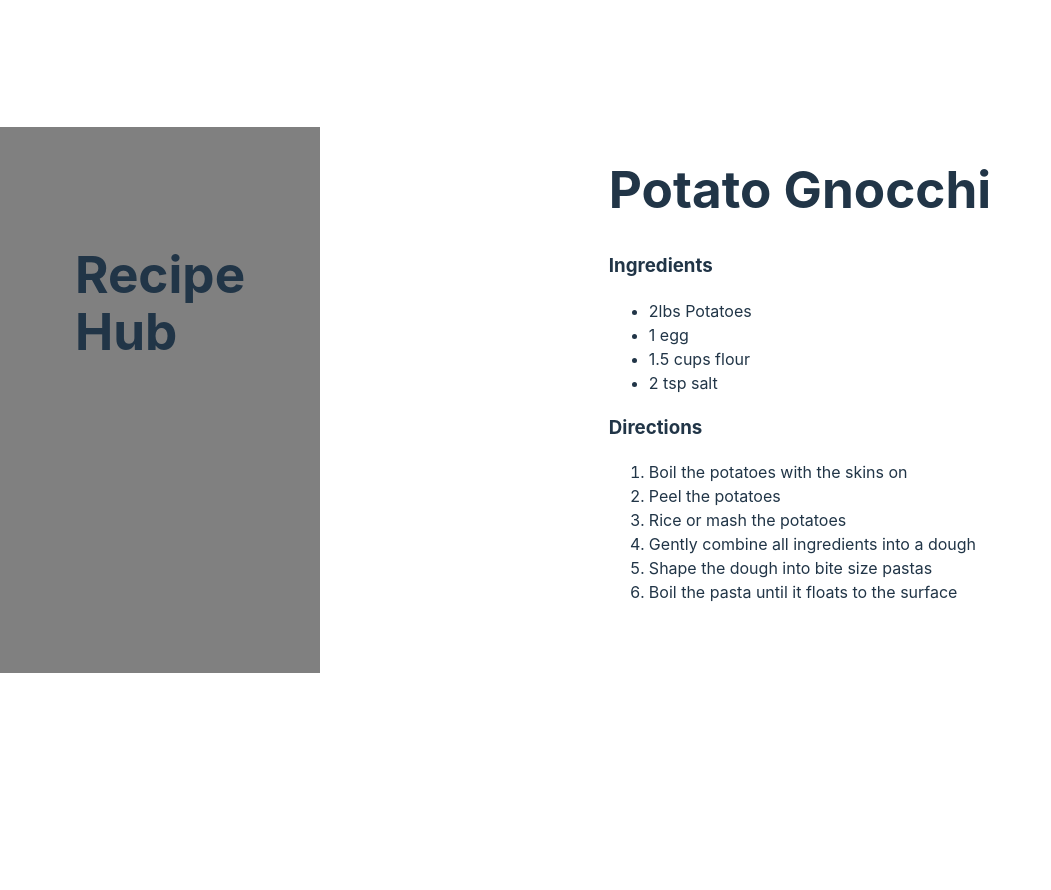
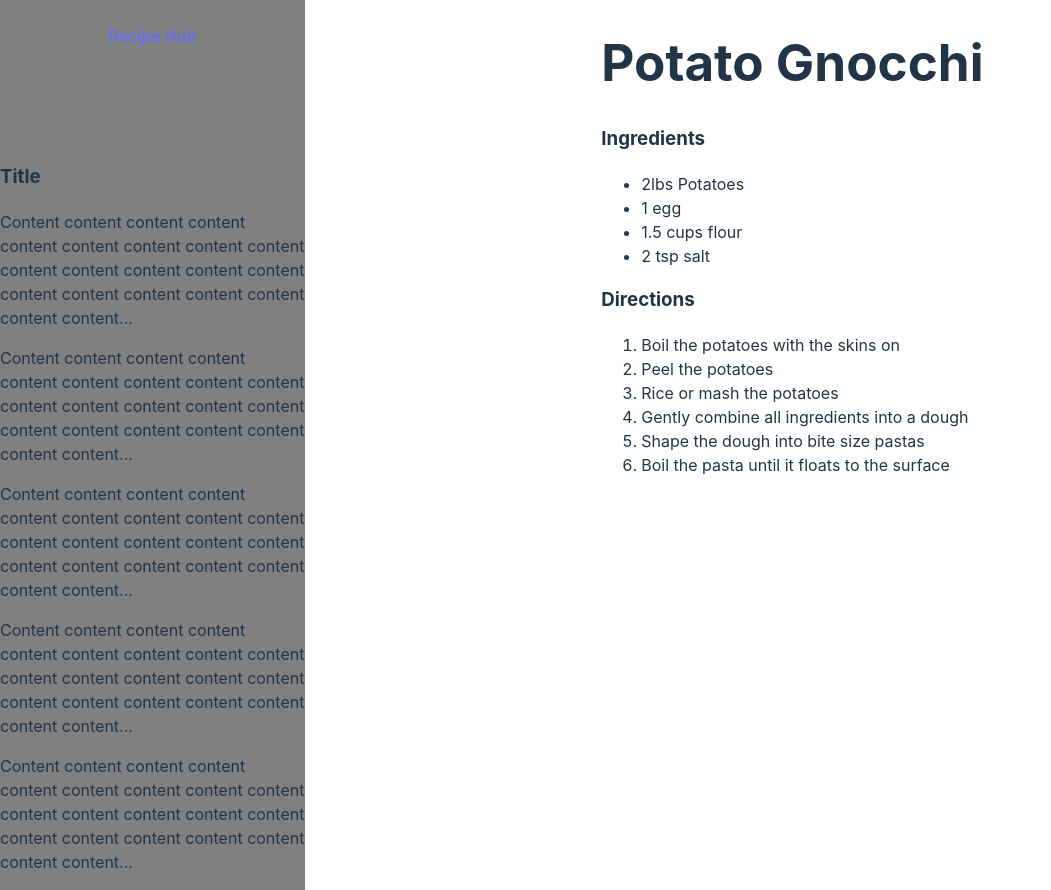
Before and after one commit to angelren1220/Recipe-Hub, a React (Vite) app in the folder frontend/: page / in a window 1280 px wide. Shown: the whole page, without its empty margins (0-1051 px from the left). Before the commit the page ends 800 px from the top, so only its background shows below. Built offline with nearby package versions, Linux system fonts and the light colour scheme.

Commit message:
add styles folder and nav.css file

```diff
--- a/frontend/src/App.css
+++ b/frontend/src/App.css
@@ -7,16 +7,6 @@
   display: flex;
   height: 100%;
 
-}
-
-.nav {
-  height: 100%;
-  width: 20em;
-  background-color: grey;
-  display: flex;
-  flex-direction: column;
-  align-items: center;
-  justify-content: space-around;
 }
 
 .recipes {
--- a/frontend/src/components/Navigation.jsx
+++ b/frontend/src/components/Navigation.jsx
@@ -1,13 +1,24 @@
 import React from 'react';
+
+import "../styles/nav.css";
 
 const Navigation = function() {
   return (
     <nav className="nav">
 
-      <h1 className="logo">Recipe Hub</h1>
+      <a href="/" className="logo">Recipe Hub</a>
+
+      <div className="sideview">
+        <h3>Title</h3>
+        <p>Content content content content content content content content content content content content content content content content content content content content content...</p>
+        <p>Content content content content content content content content content content content content content content content content content content content content content...</p>
+        <p>Content content content content content content content content content content content content content content content content content content content content content...</p>
+        <p>Content content content content content content content content content content content content content content content content content content content content content...</p>
+        <p>Content content content content content content content content content content content content content content content content content content content content content...</p>
+      </div>
 
     </nav>
   );
-}
+};
 
 export default Navigation;
--- /dev/null
+++ b/frontend/src/styles/nav.css
@@ -0,0 +1,9 @@
+.nav {
+  height: 100%;
+  width: 20em;
+  background-color: grey;
+  display: flex;
+  flex-direction: column;
+  align-items: center;
+  justify-content: space-around;
+}
```
